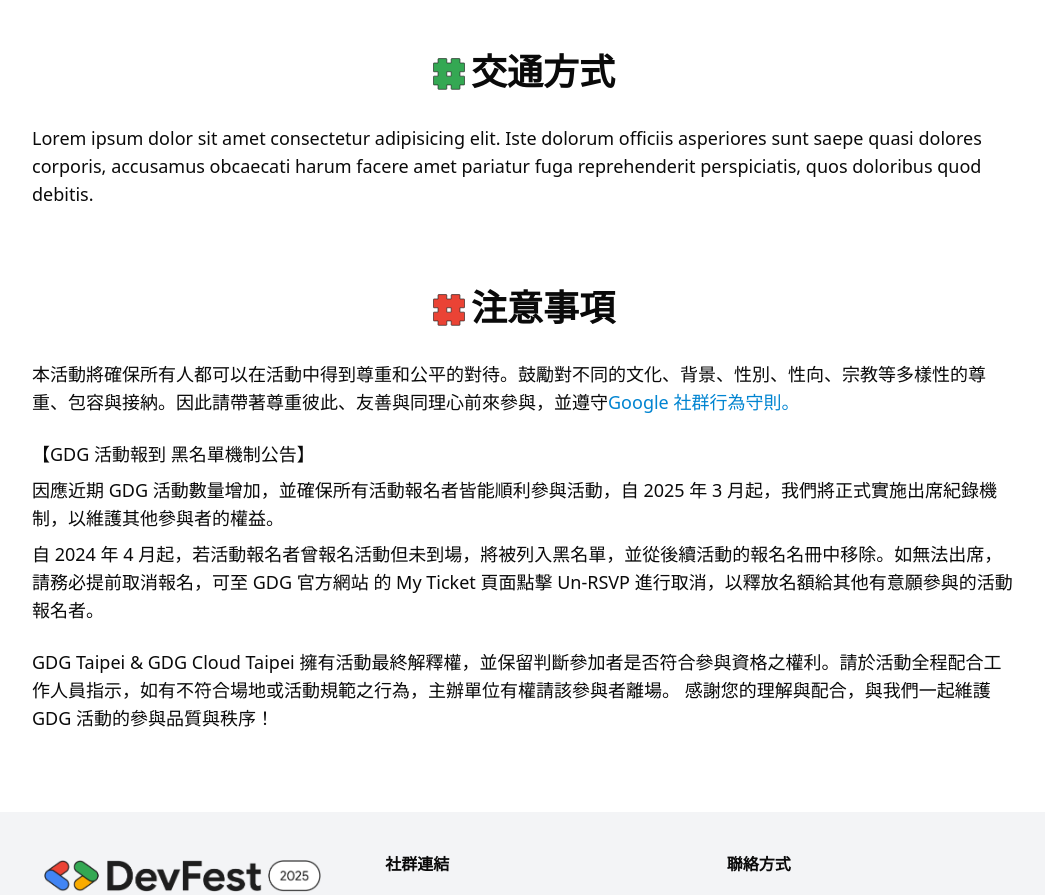
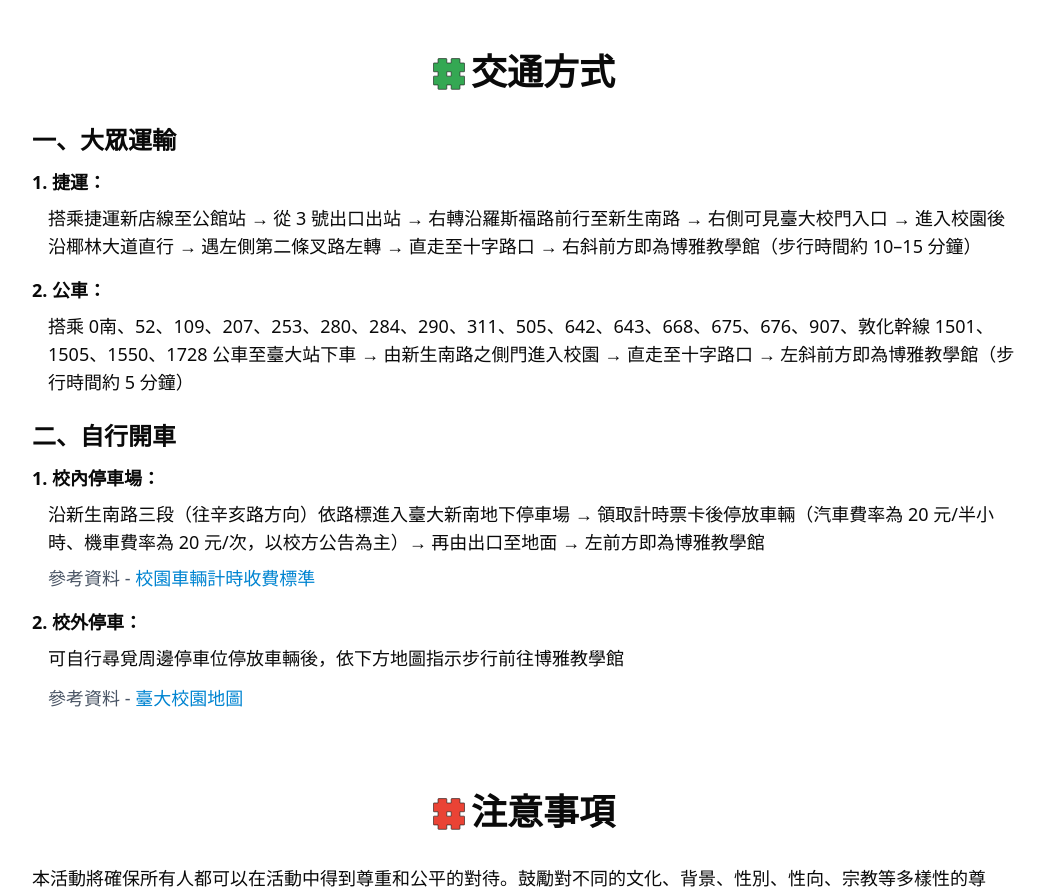
Before and after one commit to gdg-twhk/2025, a Next.js app: page /info in a window 1280 px wide. Shown: the part 320-1215 px from the top of the page, without its empty margins (116-1161 px from the left). Built offline with nearby package versions, Linux system fonts and the light colour scheme; some icons are missing.

Commit message:
feat: improve transportation section with detailed instructions and links

```diff
--- a/src/app/info/page.tsx
+++ b/src/app/info/page.tsx
@@ -22,11 +22,67 @@
           交通方式
         </SectionTitle>
 
-        <p>
-          Lorem ipsum dolor sit amet consectetur adipisicing elit. Iste dolorum officiis asperiores sunt saepe quasi
-          dolores corporis, accusamus obcaecati harum facere amet pariatur fuga reprehenderit perspiciatis, quos
-          doloribus quod debitis.
-        </p>
+        {/* TODO: 這邊可以再改進排版 */}
+        <div className="space-y-6">
+          <div>
+            <h3 className="mb-3 text-2xl font-semibold">一、大眾運輸</h3>
+
+            <div className="mb-4">
+              <h4 className="mb-2 font-semibold">1. 捷運：</h4>
+              <p className="ml-4">
+                搭乘捷運新店線至公館站 → 從 3 號出口出站 → 右轉沿羅斯福路前行至新生南路 → 右側可見臺大校門入口 →
+                進入校園後沿椰林大道直行 → 遇左側第二條叉路左轉 → 直走至十字路口 → 右斜前方即為博雅教學館（步行時間約
+                10–15 分鐘）
+              </p>
+            </div>
+
+            <div>
+              <h4 className="mb-2 font-semibold">2. 公車：</h4>
+              <p className="mb-2 ml-4">
+                搭乘 0南、52、109、207、253、280、284、290、311、505、642、643、668、675、676、907、敦化幹線
+                1501、1505、1550、1728 公車至臺大站下車 → 由新生南路之側門進入校園 → 直走至十字路口 →
+                左斜前方即為博雅教學館（步行時間約 5 分鐘）
+              </p>
+            </div>
+          </div>
+
+          <div>
+            <h3 className="mb-3 text-2xl font-semibold">二、自行開車</h3>
+
+            <div className="mb-4">
+              <h4 className="mb-2 font-semibold">1. 校內停車場：</h4>
+              <p className="mb-2 ml-4">
+                沿新生南路三段（往辛亥路方向）依路標進入臺大新南地下停車場 → 領取計時票卡後停放車輛（汽車費率為 20
+                元/半小時、機車費率為 20 元/次，以校方公告為主）→ 再由出口至地面 → 左前方即為博雅教學館
+              </p>
+              <p className="ml-4 text-gray-600">
+                參考資料 -{' '}
+                <a
+                  className="text-sky-600 hover:underline"
+                  href="https://ga.ntu.edu.tw/main_ch/fileRename/fileRename.aspx?uid=1501&fid=477&kid=2&site_id=3"
+                  target="_blank"
+                >
+                  校園車輛計時收費標準
+                </a>
+              </p>
+            </div>
+
+            <div>
+              <h4 className="mb-2 font-semibold">2. 校外停車：</h4>
+              <p className="mb-3 ml-4">可自行尋覓周邊停車位停放車輛後，依下方地圖指示步行前往博雅教學館</p>
+              <p className="ml-4 text-gray-600">
+                參考資料 -{' '}
+                <a
+                  className="text-sky-600 hover:underline"
+                  href="https://map.ntu.edu.tw/index.html?layer=build&uid=AT1044&scale=19"
+                  target="_blank"
+                >
+                  臺大校園地圖
+                </a>
+              </p>
+            </div>
+          </div>
+        </div>
       </section>
 
       <section className="">
@@ -41,7 +97,7 @@
           </a>
         </p>
 
-        <p className='mt-6'>【GDG 活動報到 黑名單機制公告】</p>
+        <p className="mt-6">【GDG 活動報到 黑名單機制公告】</p>
         <p className="mt-2">
           因應近期 GDG 活動數量增加，並確保所有活動報名者皆能順利參與活動，自 2025 年 3
           月起，我們將正式實施出席紀錄機制，以維護其他參與者的權益。
@@ -52,7 +108,7 @@
           GDG 官方網站 的 My Ticket 頁面點擊 Un-RSVP 進行取消，以釋放名額給其他有意願參與的活動報名者。
         </p>
 
-        <p className='mt-6'>
+        <p className="mt-6">
           GDG Taipei & GDG Cloud Taipei
           擁有活動最終解釋權，並保留判斷參加者是否符合參與資格之權利。請於活動全程配合工作人員指示，如有不符合場地或活動規範之行為，主辦單位有權請該參與者離場。
           感謝您的理解與配合，與我們一起維護 GDG 活動的參與品質與秩序！
--- a/src/app/sessions/page.tsx
+++ b/src/app/sessions/page.tsx
@@ -1,11 +1,20 @@
+import Link from 'next/link'
+import { Button } from '@/components/Button'
 import { SectionTitle } from '@/components/SectionTitle'
 
 export default function Sessions() {
   return (
-    <main className="lg:pt-menu-height pb-20">
-      <SectionTitle className="mt-10 lg:mt-5" color="red">
+    <main className="lg:pt-menu-height flex min-h-dvh flex-col items-center justify-center pt-10 pb-20">
+      {/* <SectionTitle className="mt-10 lg:mt-5" color="red">
         議程表
-      </SectionTitle>
+      </SectionTitle> */}
+
+      <p className="text-core-red mt-20 text-center text-5xl font-bold">！敬請期待！</p>
+      <p className="my-8 text-center text-xl">詳細議程表即將公布</p>
+
+      <Link href="/">
+        <Button text="回到首頁" color="blue" />
+      </Link>
     </main>
   )
 }
--- a/src/app/speakers/page.tsx
+++ b/src/app/speakers/page.tsx
@@ -1,33 +1,15 @@
-'use client'
-import useSWR from 'swr'
-import { fetcher } from '@/lib/utils'
+import Link from 'next/link'
+import { Button } from '@/components/Button'
 
 export default function Speakers() {
-  const { data, error, isLoading } = useSWR('https://sessionize.com/api/v2/npbq801n/view/GridSmart', fetcher)
+  return (
+    <main className="lg:pt-menu-height flex min-h-dvh flex-col items-center justify-center pt-10 pb-20">
+      <p className="text-core-red mt-20 text-center text-5xl font-bold">！敬請期待！</p>
+      <p className="my-8 text-center text-xl">詳細講者列表即將公布</p>
 
-  if (isLoading) return <div>Loading...</div>
-  if (error) return <div>Failed to load</div>
-
-  // console.log(data)
-
-  return (
-    <main className="lg:pt-menu-height pb-20">
-      <h1 className="text-4xl font-bold">Speakers page</h1>
-
-      {data &&
-        data[0].rooms.map((room: any) => (
-          <div key={room.id} className="">
-            <h2 className="text-xl">{room.name}</h2>
-            <div className="pl-4">
-              {room.sessions.map((session: any) => (
-                <div key={session.id} className="mb-1">
-                  <h3 className="text-sm font-semibold">{session.title}</h3>
-                  <p>{session.startsAt}</p>
-                </div>
-              ))}
-            </div>
-          </div>
-        ))}
+      <Link href="/">
+        <Button text="回到首頁" color="blue" />
+      </Link>
     </main>
   )
 }
```
